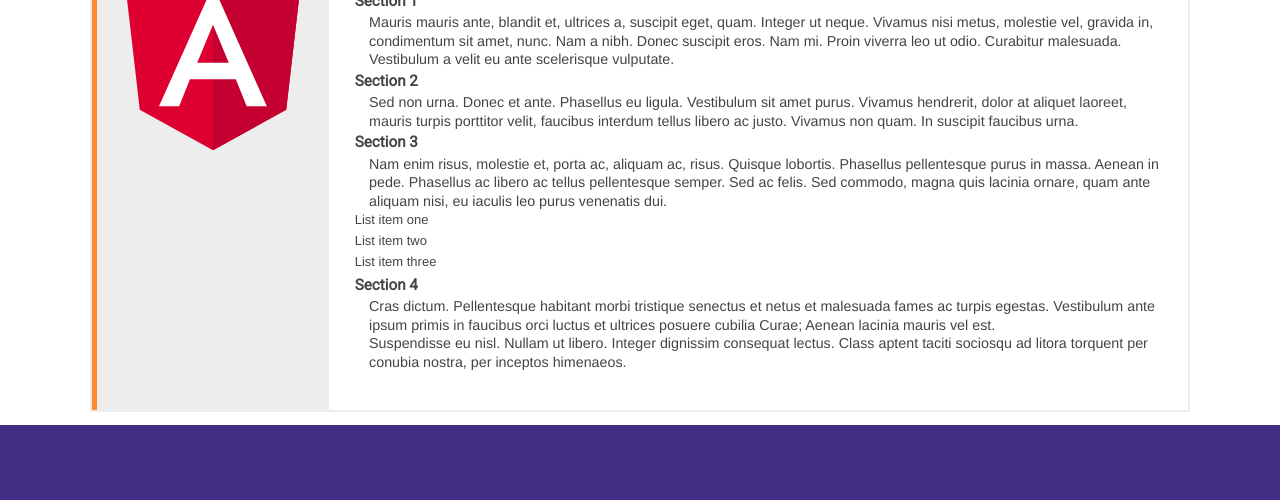
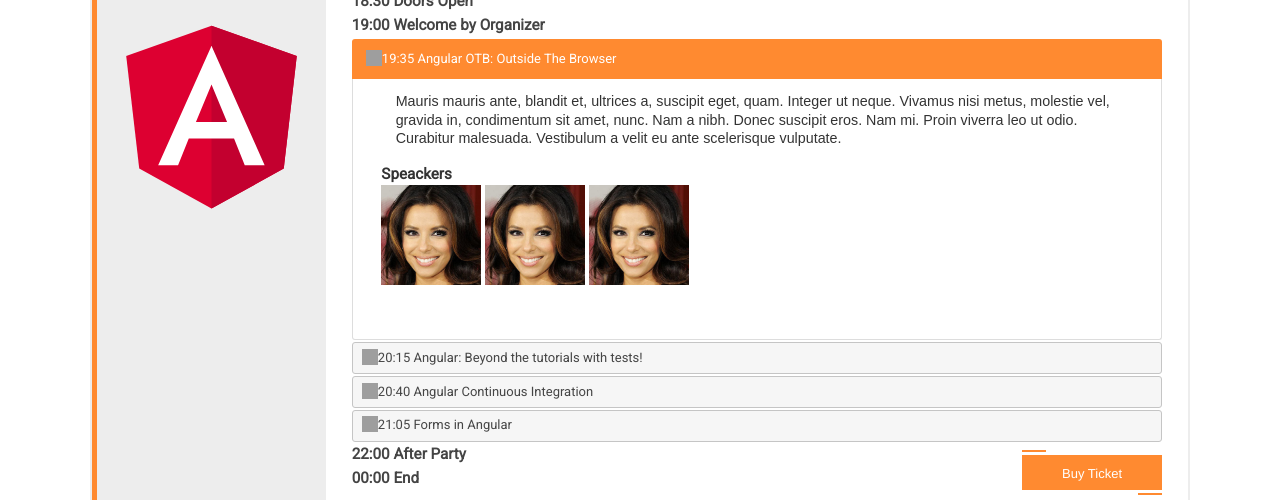
Before and after one commit to JoanaMez/InterfaceDesign2017Exam, a website: page app/single-event-page.html in a window 1280 px wide. Shown: the part 1224-1724 px from the top of the page. Drawn offline with nearby package versions, Linux system fonts and the light colour scheme; files that its build step writes are made by us from their sources; grey boxes are pictures that could not be loaded.

Commit message:
single event page

```diff
--- a/app/single-event-page.html
+++ b/app/single-event-page.html
@@ -14,6 +14,7 @@
   <link href="assets/css/style.css" rel="stylesheet">
   <link href="https://fonts.googleapis.com/css?family=Open+Sans|Roboto" rel="stylesheet">
   <link rel="stylesheet" href="https://cdnjs.cloudflare.com/ajax/libs/font-awesome/4.7.0/css/font-awesome.min.css">
+  <link rel="stylesheet" href="//code.jquery.com/ui/1.12.1/themes/base/jquery-ui.css">
 
   <script src="assets/components/modernizr/modernizr.js"></script>
   <script src="assets/components/jquery/jquery.min.js"></script>
@@ -83,8 +84,11 @@
           </div>
           <!-- .event-content-inner-->
           <h2>Schedule</h2>
+          <h3>18:30 Doors Open</h3>
+          <h3>19:00 Welcome by Organizer</h3>
+
           <div id="accordion">
-            <h3>Section 1</h3>
+            <h3>19:35 Angular OTB: Outside The Browser</h3>
             <div>
               <p>
                 Mauris mauris ante, blandit et, ultrices a, suscipit eget, quam. Integer
@@ -92,45 +96,61 @@
                 amet, nunc. Nam a nibh. Donec suscipit eros. Nam mi. Proin viverra leo ut
                 odio. Curabitur malesuada. Vestibulum a velit eu ante scelerisque vulputate.
               </p>
+              <br>
+              <h3>Speackers</h3>
+              <img src="assets/img/39507.jpg" style="width: 100px">
+              <img src="assets/img/39507.jpg" style="width: 100px">
+              <img src="assets/img/39507.jpg" style="width: 100px">
             </div>
-            <h3>Section 2</h3>
+            <h3>20:15 Angular: Beyond the tutorials with tests!</h3>
             <div>
               <p>
-                Sed non urna. Donec et ante. Phasellus eu ligula. Vestibulum sit amet
-                purus. Vivamus hendrerit, dolor at aliquet laoreet, mauris turpis porttitor
-                velit, faucibus interdum tellus libero ac justo. Vivamus non quam. In
-                suscipit faucibus urna.
+                This session is a journey, during which you will learn how to effectively test Angular.
+                Using the angular-cli as our base we will begin by unit testing our application with the built in
+                Karma unit testing scaffold. We will then move into e2e testing with Protractor, again leveraging the
+                built in scaffolding that comes with the cli. For an added bonus you will get to see how using Async Await can help simplify your test suite.
               </p>
+              <br>
+              <h3>Speackers</h3>
+              <img src="assets/img/39507.jpg" style="width: 100px">
+              <img src="assets/img/39507.jpg" style="width: 100px">
+              <img src="assets/img/39507.jpg" style="width: 100px">
             </div>
-            <h3>Section 3</h3>
+            <h3>20:40 Angular Continuous Integration</h3>
             <div>
               <p>
-                Nam enim risus, molestie et, porta ac, aliquam ac, risus. Quisque lobortis.
-                Phasellus pellentesque purus in massa. Aenean in pede. Phasellus ac libero
-                ac tellus pellentesque semper. Sed ac felis. Sed commodo, magna quis
-                lacinia ornare, quam ante aliquam nisi, eu iaculis leo purus venenatis dui.
+                Insomnia? Nightmares? Stress? That's usually some of the symptoms in
+                developers that are not using continuous integration systems.
+                In this talk you will learn how to create a healthy life-cycle in your development process.
               </p>
-              <ul>
-                <li>List item one</li>
-                <li>List item two</li>
-                <li>List item three</li>
-              </ul>
+              <br>
+              <h3>Speackers</h3>
+              <img src="assets/img/39507.jpg" style="width: 100px">
+              <img src="assets/img/39507.jpg" style="width: 100px">
+              <img src="assets/img/39507.jpg" style="width: 100px">
             </div>
-            <h3>Section 4</h3>
+            <h3>21:05 Forms in Angular</h3>
             <div>
               <p>
-                Cras dictum. Pellentesque habitant morbi tristique senectus et netus
-                et malesuada fames ac turpis egestas. Vestibulum ante ipsum primis in
-                faucibus orci luctus et ultrices posuere cubilia Curae; Aenean lacinia
-                mauris vel est.
+                Forms are probably the most sensitive part of your web app.
+                They are the main way we get data from the user. They seem simple enough,
+                you just add an ngForm to your template, user clicks Submit and you have data.
+                But there's more to them than that, and we're going to talk about that in this session.
+                We'll try building forms in 2 ways: FormControls and FormBuilder. We'll then proceed to add Validations to one
+                of the forms, touching on available Validations and then creating our custom one.
+                We'll then look at the EventEmitter Observable and handle changes to our form.
               </p>
-              <p>
-                Suspendisse eu nisl. Nullam ut libero. Integer dignissim consequat lectus.
-                Class aptent taciti sociosqu ad litora torquent per conubia nostra, per
-                inceptos himenaeos.
-              </p>
+              <br>
+              <h3>Speackers</h3>
+              <img src="assets/img/39507.jpg" style="width: 100px">
+              <img src="assets/img/39507.jpg" style="width: 100px">
+              <img src="assets/img/39507.jpg" style="width: 100px">
             </div>
           </div>
+          <h3>22:00 After Party</h3>
+          <h3>00:00 End</h3>
+
+          <button class="btnBuyTicket btn-main"><a href="events.html">Buy Ticket</a> </button>
         </div>
         <!-- .event-content-wrapper-->
       </div>
@@ -146,7 +166,7 @@
 
 </body>
 <!--<script src="https://unpkg.com/isotope-layout@3/dist/isotope.pkgd.min.js"></script>-->
-<script src="https://cdnjs.cloudflare.com/ajax/libs/jquery.isotope/3.0.4/isotope.pkgd.min.js"></script>
+<script src="https://code.jquery.com/ui/1.12.1/jquery-ui.js"></script>
 <script src="assets/js/scripts.min.js"></script>
 
 </html>
--- a/src/js/scripts.js
+++ b/src/js/scripts.js
@@ -181,6 +181,8 @@
         console.log("click");
         swal("Newsletter was sent to your email")
       });
+
+      $( "#accordion" ).accordion();
     });
 
   });
--- a/src/scss/partials/_main.scss
+++ b/src/scss/partials/_main.scss
@@ -308,4 +308,9 @@
     display: none !important;
   }
 
+  .ui-state-active{
+    border: 5px solid $colorOrange;
+    background:$colorOrange ;
+  }
+
 }
```
